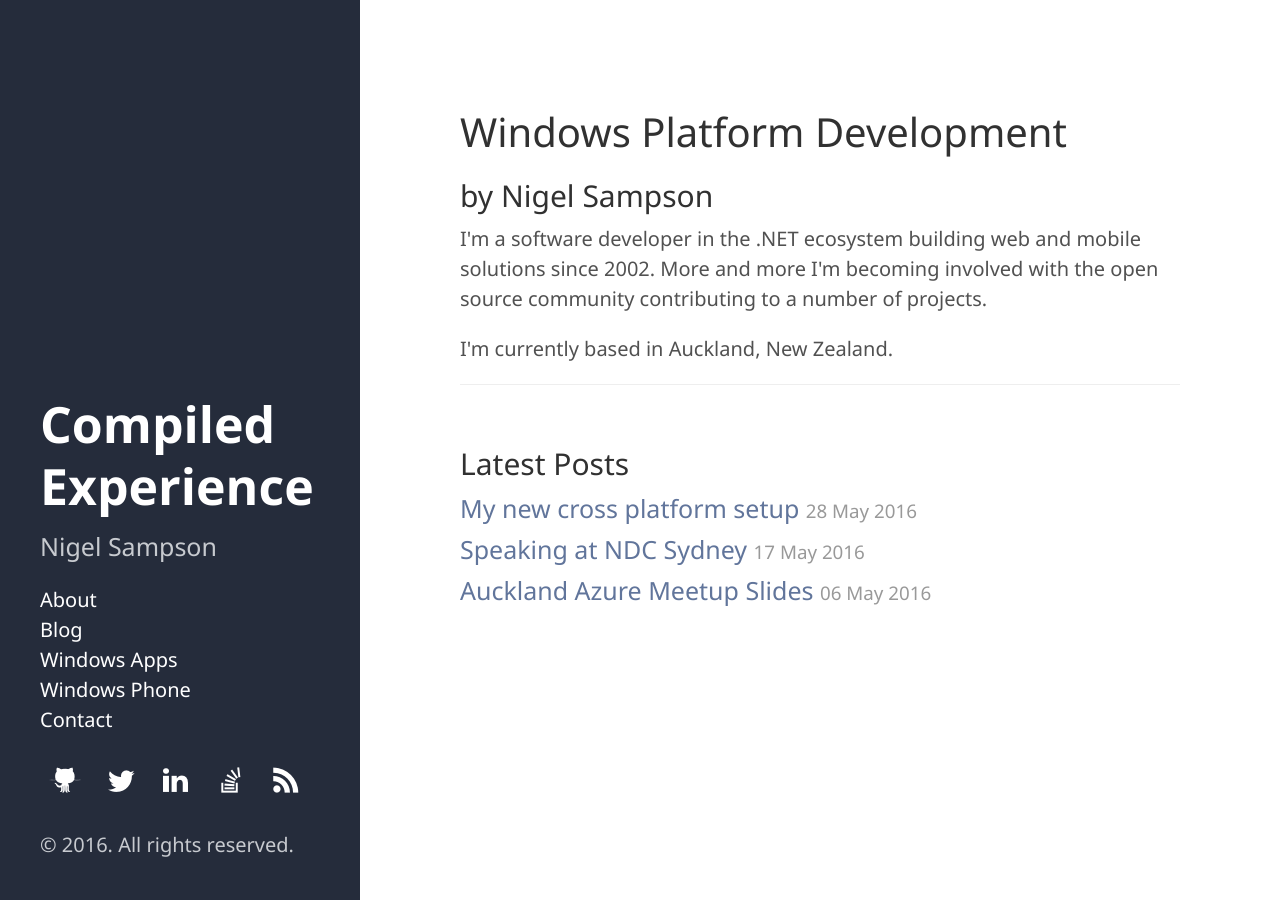
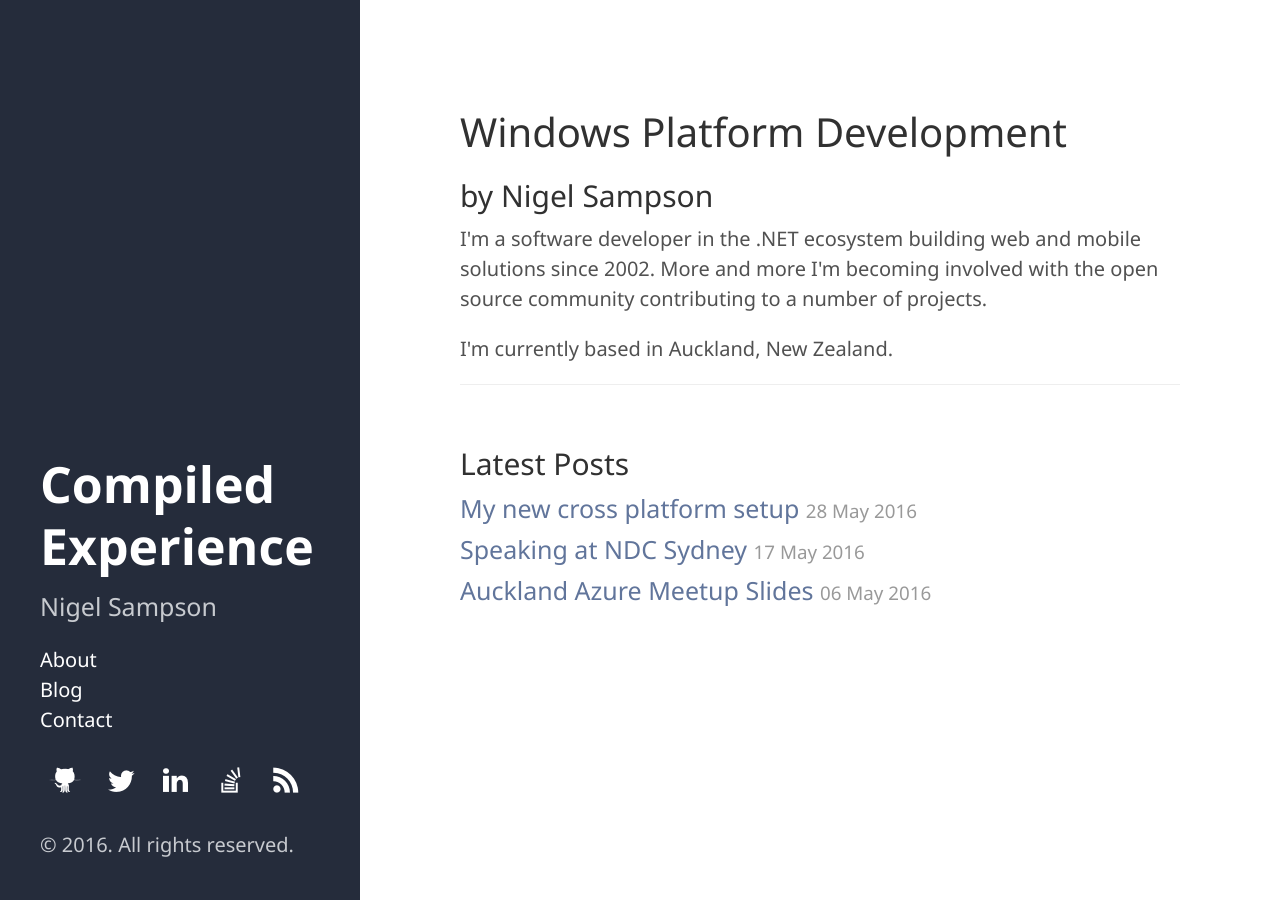
Before and after one commit to nigel-sampson/nigel-sampson.github.io, a Jekyll site: the page built from index.html, in a window 1280 px wide. Built offline with Jekyll 4.4.1, drawn with Linux system fonts in a browser that asks for light colours.

Commit message:
Remove Apps

```diff
--- a/_includes/sidebar.html
+++ b/_includes/sidebar.html
@@ -8,8 +8,6 @@
     <ul class="sidebar-nav">
         <li class="sidebar-nav-item"><a href="/about">About</a></li>
         <li class="sidebar-nav-item"><a href="/blog">Blog</a></li>
-        <li class="sidebar-nav-item"><a href="/windows-apps">Windows Apps</a></li>
-        <li class="sidebar-nav-item"><a href="/windows-phone">Windows Phone</a></li>
         <li class="sidebar-nav-item"><a href="/contact">Contact</a></li>
     </ul>
 
```
